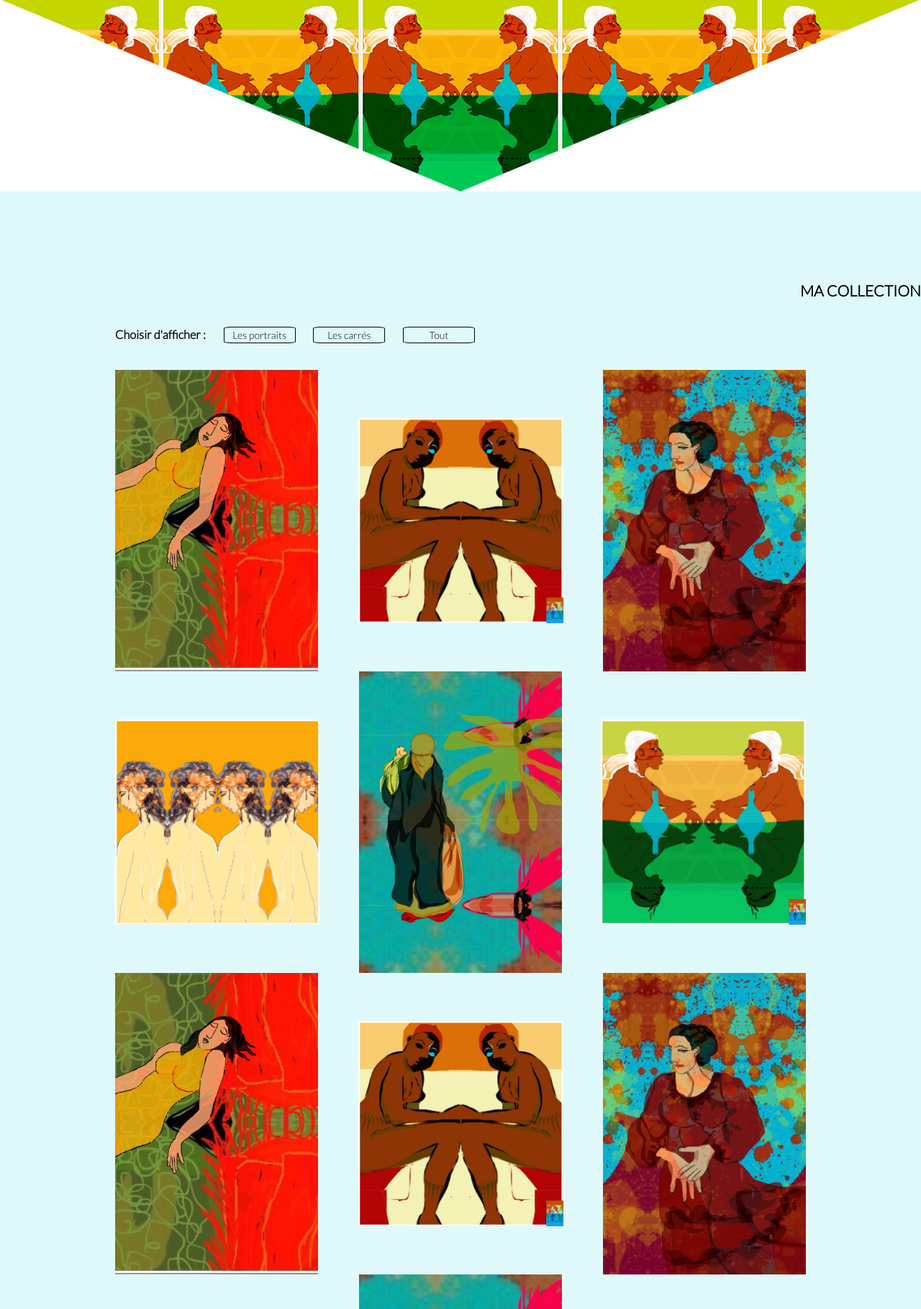
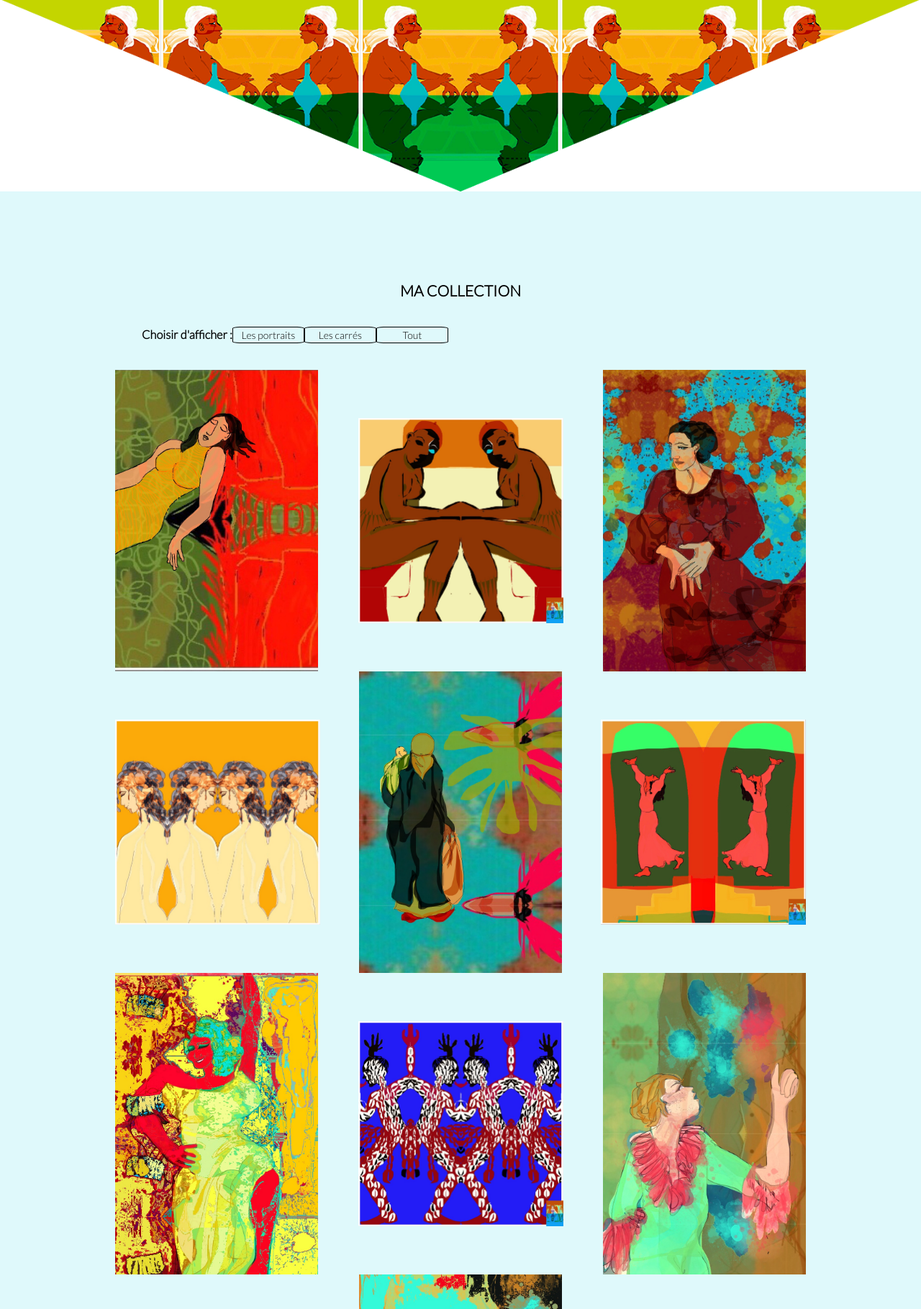
Before and after one commit to axelviskovic/dominique.bayol, a PHP site: page /collection.html in a window 1280 px wide. Shown: the part 101-1920 px from the top of the page at 72% size. Run offline with PHP 8.4, Linux system fonts and the light colour scheme; style sheets or scripts are compiled from the project's sources; some libraries are stand-ins or nearby versions.

Commit message:
changes v2

```diff
--- a/collection.html
+++ b/collection.html
@@ -51,36 +51,36 @@
 			<div class="imgPresentation">
         <img alt="imgPresentation" src="dist/res/images/imgPresentation.png">
       </div>
-			<div class="sectionTitle placeRight">
+			<div class="sectionTitle flexContentNew">
 				<h2 class="title">MA COLLECTION</h2>
 			</div>
 			<div class="container">
-				<div class="imagesFormat flexContentNew">
+				<div class="filter imagesFormat flexContentNew">
 					<h3>Choisir d'afficher :</h3>
-					<div class="formatPortrait">Les portraits</div>
-					<div class="formatSquare">Les carrés</div>
-					<div class="formatAll">Tout</div>
+					<div data-target="portrait" class="formatPortrait">Les portraits</div>
+					<div data-target="square" class="formatSquare">Les carrés</div>
+					<div data-target="all" class="formatAll">Tout</div>
 				</div>
 			</div>
 			<div class="collection flexContent container">
-				<img class="portrait" src="dist/res/images/art6.jpg" alt="art 6">
-				<img class="square" src="dist/res/images/art4.jpg" alt="art 4">
-				<img class="portrait" src="dist/res/images/art5.jpg" alt="art 5">
-				<img class="square" src="dist/res/images/art1.jpg" alt="art 1">
-				<img class="portrait" src="dist/res/images/art7.jpg" alt="art 7">
-				<img class="square" src="dist/res/images/art2.jpg" alt="art 2">
-				<img class="portrait" src="dist/res/images/art6.jpg" alt="art 6">
-				<img class="square" src="dist/res/images/art4.jpg" alt="art 4">
-				<img class="portrait" src="dist/res/images/art5.jpg" alt="art 5">
-				<img class="square" src="dist/res/images/art1.jpg" alt="art 1">
-				<img class="portrait" src="dist/res/images/art7.jpg" alt="art 7">
-				<img class="square" src="dist/res/images/art2.jpg" alt="art 2">
-				<img class="portrait" src="dist/res/images/art6.jpg" alt="art 6">
-				<img class="square" src="dist/res/images/art4.jpg" alt="art 4">
-				<img class="portrait" src="dist/res/images/art5.jpg" alt="art 5">
-				<img class="square" src="dist/res/images/art1.jpg" alt="art 1">
-				<img class="portrait" src="dist/res/images/art7.jpg" alt="art 7">
-				<img class="square" src="dist/res/images/art2.jpg" alt="art 2">
+				<img class="card all portrait" src="dist/res/images/art6.jpg" alt="art 6">
+				<img class="card all square" src="dist/res/images/art4.jpg" alt="art 4">
+				<img class="card all portrait" src="dist/res/images/art5.jpg" alt="art 5">
+				<img class="card all square" src="dist/res/images/art1.jpg" alt="art 1">
+				<img class="card all portrait" src="dist/res/images/art7.jpg" alt="art 7">
+				<img class="card all square" src="dist/res/images/art3.jpg" alt="art 3">
+				<img class="card all portrait" src="dist/res/images/art8.jpg" alt="art 8">
+				<img class="card all square" src="dist/res/images/art0.jpg" alt="art 4">
+				<img class="card all portrait" src="dist/res/images/art9.jpg" alt="art 5">
+				<img class="card all square" src="dist/res/images/art15.jpg" alt="art 15">
+				<img class="card all portrait" src="dist/res/images/art10.jpg" alt="art 10">
+				<img class="card all square" src="dist/res/images/art16.jpg" alt="art 16">
+				<img class="card all portrait" src="dist/res/images/art11.jpg" alt="art 11">
+				<img class="card all square" src="dist/res/images/art17.jpg" alt="art 17">
+				<img class="card all portrait" src="dist/res/images/art12.jpg" alt="art 12">
+				<img class="card all square" src="dist/res/images/art18.jpg" alt="art 18">
+				<img class="card all portrait" src="dist/res/images/art13.jpg" alt="art 13">
+				<img class="card all square" src="dist/res/images/art19.jpg" alt="art 19">
 			</div>
 		</main>
 		<footer>
--- a/portrait.html
+++ b/portrait.html
@@ -147,6 +147,6 @@
        </div>
      </div>
   </footer>
-  <script src="src/scripts/portrait.js"></script>
+  <script src="dist/scripts/app.js"></script>
   </body>
  </html>
--- a/src/sass/partials/_collection.scss
+++ b/src/sass/partials/_collection.scss
@@ -11,11 +11,12 @@
   border-bottom: solid 1px;
   width: 400px;
   display: flex;
-  justify-content: flex-end;
+  justify-content: flex-start;
 }
   .imagesFormat{
     width: 500px;
     margin-bottom: 20px;
+    margin-right: 20px;
     .formatPortrait{
       width: 100px;
       border: thin solid;
@@ -34,6 +35,9 @@
       border-radius: 10%;
       text-align: center;
     }
+  }
+  .collection{
+    margin-bottom: 20px;
   }
   .portrait{
     width: 282px;
--- a/src/sass/partials/_global.scss
+++ b/src/sass/partials/_global.scss
@@ -42,7 +42,7 @@ a{
 	display: flex;
 	flex-direction: row;
 	align-items: center;
-	justify-content: space-between;
+	justify-content: center;
 }
 
 .flexContentVertical{
```
Also changed, not shown: src/scripts/collection.js (+32 -0 lines), src/res/images/art10.jpg (added), src/res/images/art11.jpg (added), src/res/images/art12.jpg (added), src/res/images/art13.jpg (added), src/res/images/art14.jpg (added), src/res/images/art15.jpg (added), src/res/images/art16.jpg (added), src/res/images/art17.jpg (added), src/res/images/art18.jpg (added), src/res/images/art19.jpg (added), src/res/images/art20.jpg (added), src/res/images/art8.jpg (added), src/res/images/art9.jpg (added).
